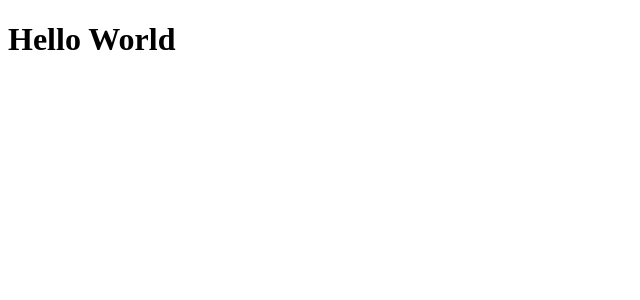
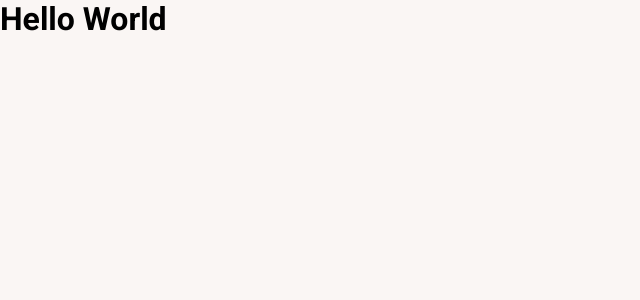
Before and after one commit to wendelsantosd/amawfinance-web, a React (Create React App) app: page / in a window 1280 px wide. Shown: the top 300 px of the page, without its empty margins (0-640 px from the left). Built offline with nearby package versions, Linux system fonts and the light colour scheme.

Commit message:
implements global style with styled-components.

```diff
--- a/package.json
+++ b/package.json
@@ -43,6 +43,7 @@
     ]
   },
   "devDependencies": {
+    "@types/styled-components": "^5.1.23",
     "@typescript-eslint/eslint-plugin": "^5.12.1",
     "@typescript-eslint/parser": "^5.12.1",
     "eslint": "^8.9.0",
--- /dev/null
+++ b/src/App/global.styles.ts
@@ -0,0 +1,78 @@
+import { createGlobalStyle } from 'styled-components'
+
+export const GlobalStyle = createGlobalStyle`
+    * {
+        margin: 0;
+        padding: 0;
+        outline: 0;
+        list-style: 0;
+        box-sizing: border-box;
+        font-family: "Roboto", sans-serif;
+        overflow-x: hidden;
+    }
+
+    :root {
+        --white: #FFFFFF;
+        --background: #FAF6F4;
+    }
+
+    html {
+        @media (max-width: 1000px) {
+            font-size: 93.75%;
+        }
+
+        @media (max-width: 720px) {
+            font-size: 87.5%;
+        }
+    }
+
+    h1, h2, h3, h4, h5, h6, strong {
+        font-weight: 600;
+    }
+
+    body {
+        background: var(--background);
+        -webkit-font-smoothing: antialiased;
+    }
+
+    button {
+        cursor: pointer;
+    }
+
+    [disabled] {
+        opacity: 0.6;
+        cursor: not-allowed;
+    }
+
+
+    @keyframes up {
+        from {
+            opacity: 0;
+            transform: translateY(35px);
+        }
+        to {
+            opacity: 1;
+            transform: translateY(0)
+        }
+    }
+
+    .animate-up {
+        transform: translateY(35px);
+        opacity: 0;
+
+        animation: up 200ms forwards;
+    }
+
+    .sr-only {
+        position: absolute;
+        width: 1px;
+        height: 1px;
+        padding: 0;
+        margin: -1px;
+        overflow: hidden;
+        clip: rect(0, 0, 0, 0);
+        white-space: nowrap;
+        border-width: 0;
+    }
+
+`
--- a/src/App/index.tsx
+++ b/src/App/index.tsx
@@ -1,8 +1,12 @@
 import React from 'react'
 
 import { Router } from '../routes'
+import { GlobalStyle } from './global.styles'
 
 const App = () =>
-    <Router />
+    <>
+        <Router />
+        <GlobalStyle />
+    </>
 
 export default App
```
Also changed, not shown: 1 other file (tests, documents, lock files or other folders).
